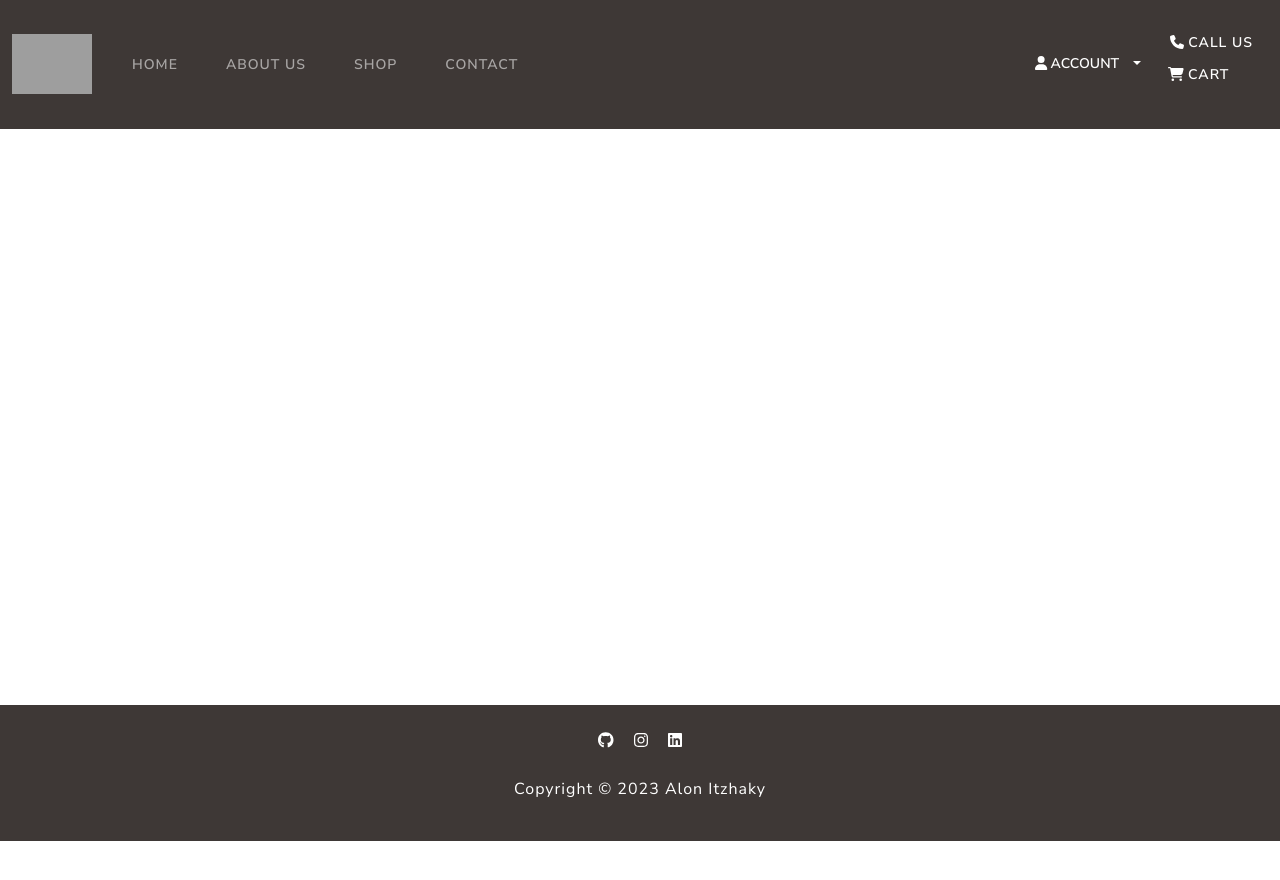
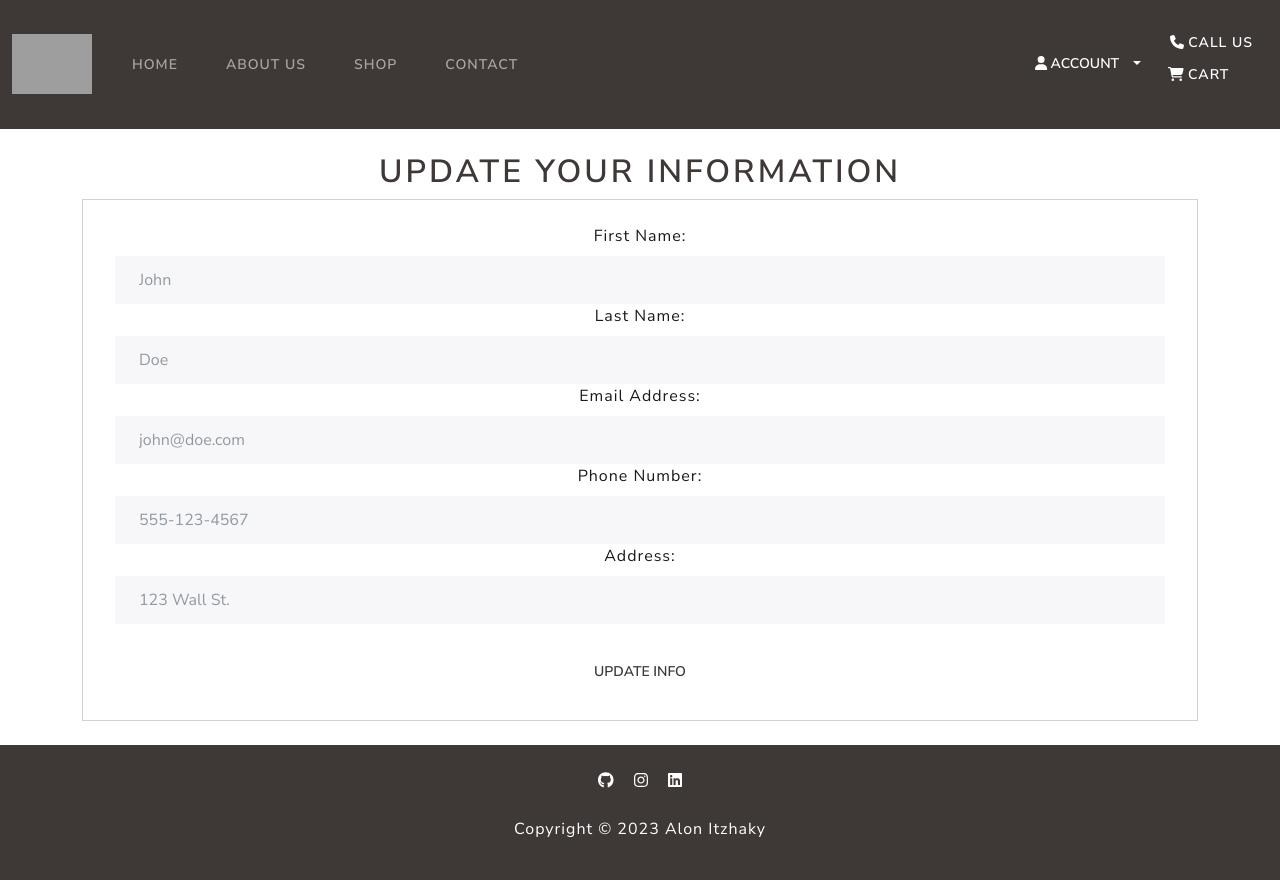
Before and after one commit to alonitzhaky/iretro, a React (Create React App) app in the folder code/frontend/app/: page /profile/update in a window 1280 px wide. Before the commit the page ends 841 px from the top, so only its background shows below. Built offline with nearby package versions, Linux system fonts and the light colour scheme; grey boxes are pictures that could not be loaded.

Commit message:
Added Profile Update

```diff
--- a/code/frontend/app/src/components/Authentication/Register.tsx
+++ b/code/frontend/app/src/components/Authentication/Register.tsx
@@ -6,6 +6,8 @@ import { registerUserAsync } from './authenticationSlice';
 const Register = () => {
     const iretroBrown = "rgb(62,56,54)"
     const dispatch = useAppDispatch()
+    const [firstName, setFirstName] = useState("")
+    const [lastName, setLastName] = useState("")
     const [username, setUsername] = useState("")
     const [password, setPassword] = useState("")
     const [passwordconfirm, setPasswordConfirm] = useState("")
@@ -21,7 +23,20 @@ const Register = () => {
                     <Col md={6}>
                         <h2 style={{color: iretroBrown}} className="text-center mb-4">Register</h2>
                         <Form>
-                            <Form.Group controlId="formBasicName">
+                        <Form.Group controlId="formBasicFirstName">
+                                <div className='d-flex justify-content-center'>
+                                    <Form.Label>First Name</Form.Label>
+                                </div>
+                                <Form.Control required type="text" placeholder="Enter your first name" value={firstName} onChange={(e) => setFirstName(e.target.value)} />
+                            </Form.Group>
+                            <Form.Group controlId="formBasicLastName">
+                                <div className='d-flex justify-content-center'>
+                                    <Form.Label>Last Name</Form.Label>
+                                </div>
+                                <Form.Control required type="text" placeholder="Enter your last name" value={lastName} onChange={(e) => setLastName(e.target.value)} />
+                            </Form.Group>
+
+                            <Form.Group controlId="formBasicUserName">
                                 <div className='d-flex justify-content-center'>
                                     <Form.Label>Username</Form.Label>
                                 </div>
@@ -48,7 +63,7 @@ const Register = () => {
                             <br />
                             {isValid &&
                                 <div className='d-flex justify-content-center'>
-                                    <Button style={{color: iretroBrown}} variant="primary" type="submit" className='btn btn-light' onClick={() => dispatch(registerUserAsync({ username, password, email }))}>
+                                    <Button style={{color: iretroBrown}} variant="primary" type="submit" className='btn btn-light' onClick={() => dispatch(registerUserAsync({ username, password, email, first_name: firstName, last_name: lastName }))}>
                                         Register
                                     </Button>
                                 </div> || 'The passwords are not identical. Try again.'}
--- a/code/frontend/app/src/components/Authentication/authenticationAPI.ts
+++ b/code/frontend/app/src/components/Authentication/authenticationAPI.ts
@@ -1,9 +1,9 @@
 import axios from 'axios'
 import { SERVER } from '../../env'
 
-export function registerUser(username: string, password: string, email: string) {
+export function registerUser(username: string, password: string, email: string, first_name: string, last_name: string) {
     return new Promise<{ data: any }>((resolve) =>
-        axios.post(SERVER + "/register/", { username, password, email }).then(res => resolve({ data: res.data })))
+        axios.post(SERVER + "/register/", { username, password, email, first_name, last_name }).then(res => resolve({ data: res.data })))
 }
 // export function loginUser(username: string, password: string) {
 //     return new Promise<{ data: any }>((resolve) =>
--- a/code/frontend/app/src/components/Profile/Profile.tsx
+++ b/code/frontend/app/src/components/Profile/Profile.tsx
@@ -1,4 +1,6 @@
 import React, { useEffect } from 'react'
+import { Button, Card, Col, ListGroup, Row } from 'react-bootstrap';
+import { Link } from 'react-router-dom';
 import { useAppDispatch, useAppSelector } from '../../app/hooks';
 import { getUserProfileAsync } from './profileSlice';
 
@@ -10,14 +12,51 @@ const Profile = () => {
 
     }, [])
 
-    const {name, email, admin, username} = useAppSelector((state) => state.profile)
+    const { first_name, last_name, username, admin, email } = useAppSelector((state) => state.profile)
     return (
         <div className='text-center'>
             <h1 style={{ color: iretroBrown }}>
                 User Profile
             </h1>
             <hr />
-            <h2>{name}</h2>
+            <Card className='d-flex justify-content-center'>
+                <Card.Body>
+                    <ListGroup variant="flush">
+                        <ListGroup.Item>
+                            <Row>
+                                <Col xs={6}><strong>Name:</strong></Col>
+                                <Col>{first_name} {last_name}</Col>
+                            </Row>
+                        </ListGroup.Item>
+                        <ListGroup.Item>
+                            <Row>
+                                <Col xs={6}><strong>Email Address:</strong></Col>
+                                <Col>{email}</Col>
+                            </Row>
+                        </ListGroup.Item>
+                        <ListGroup.Item>
+                            {admin === true &&
+                                <Row>
+                                    <Col xs={6}><strong>Status:</strong></Col>
+                                    <Col>Staff</Col>
+                                </Row>
+                            }
+                            {admin === false &&
+                                <Row>
+                                    <Col xs={6}><strong>Status:</strong></Col>
+                                    <Col>Active Customer</Col>
+                                </Row>
+                            }
+                        </ListGroup.Item>
+                        <br />
+                        <div>
+                            <Link to={'/profile/update'}>
+                                <Button style={{ color: iretroBrown }} variant="primary" type="submit" className='btn btn-light'>Click Here to Update Information</Button>
+                            </Link>
+                        </div>
+                    </ListGroup>
+                </Card.Body>
+            </Card>
         </div>
     )
 }
--- /dev/null
+++ b/code/frontend/app/src/components/Profile/UpdateInfo.tsx
@@ -0,0 +1,72 @@
+import React, { useState } from 'react'
+import { Button, Card, Form, ListGroup } from 'react-bootstrap';
+
+const UpdateInfo = () => {
+    const [firstName, setFirstName] = useState("")
+    const [lastName, setLastName] = useState("")
+    const [email, setEmail] = useState("")
+    const [phone, setPhone] = useState("")
+    const [address, setAddress] = useState("")
+    const iretroBrown = "rgb(62,56,54)";
+
+    return (
+        <div>
+            <div className='text-center'>
+                <h1 style={{ color: iretroBrown }}>
+                    Update Your Information
+                </h1>
+            </div>
+            <Card className='d-flex justify-content-center'>
+                <Card.Body>
+                    <ListGroup variant='flush'>
+                        <ListGroup.Item>
+                            <Form className='text-center'>
+                                <Form.Group controlId='changeFirstName'>
+                                    <Form.Label>
+                                        First Name:
+                                    </Form.Label>
+                                    <Form.Control type='text' value={firstName} placeholder="John" onChange={(e) => setFirstName(e.target.value)}>
+                                    </Form.Control>
+                                </Form.Group>
+                                <Form.Group controlId='changeLastName'>
+                                    <Form.Label>
+                                        Last Name:
+                                    </Form.Label>
+                                    <Form.Control type='text' value={lastName} placeholder="Doe" onChange={(e) => setLastName(e.target.value)}>
+                                    </Form.Control>
+                                </Form.Group>
+                                <Form.Group controlId='changeEmail'>
+                                    <Form.Label>
+                                        Email Address:
+                                    </Form.Label>
+                                    <Form.Control type='text' value={email} placeholder="john@doe.com" onChange={(e) => setEmail(e.target.value)}>
+                                    </Form.Control>
+                                </Form.Group>
+                                <Form.Group controlId='changePhone'>
+                                    <Form.Label>
+                                        Phone Number:
+                                    </Form.Label>
+                                    <Form.Control type='text' value={phone} placeholder="555-123-4567" onChange={(e) => setPhone(e.target.value)}>
+                                    </Form.Control>
+                                </Form.Group>
+                                <Form.Group controlId='changeShippingAddress'>
+                                    <Form.Label>
+                                        Address:
+                                    </Form.Label>
+                                    <Form.Control type='text' value={address} placeholder="123 Wall St." onChange={(e) => setAddress(e.target.value)}>
+                                    </Form.Control>
+                                </Form.Group>
+                                <br/>
+                                <Button style={{color: iretroBrown}} variant='primary' type='submit' className='btn btn-light'>
+                                    Update Info
+                                </Button>
+                            </Form>
+                        </ListGroup.Item>
+                    </ListGroup>
+                </Card.Body>
+            </Card>
+        </div>
+    )
+}
+
+export default UpdateInfo
--- a/code/frontend/app/src/index.tsx
+++ b/code/frontend/app/src/index.tsx
@@ -15,6 +15,7 @@ import ContactUs from './components/ContactUs/ContactUs';
 import Profile from './components/Profile/Profile';
 
 import './bootstrap.min.css';
+import UpdateInfo from './components/Profile/UpdateInfo';
 
 const container = document.getElementById('root')!;
 const root = createRoot(container);
@@ -34,6 +35,7 @@ root.render(
             <Route path="/register" element={<Register />} />
             <Route path="/contact" element={<ContactUs />} />
             <Route path="/profile" element={<Profile />} />
+            <Route path="/profile/update" element={<UpdateInfo />} />
           </Routes>
         </Container>
         <br/>
--- a/code/frontend/app/src/models/Profile.ts
+++ b/code/frontend/app/src/models/Profile.ts
@@ -1,6 +1,7 @@
 export default class Profile {
     id?:number
-    name: string = ""
+    first_name: string = ""
+    last_name: string = ""
     email: string = ""
     admin: boolean = false
     username: string = ""
```
Also changed, not shown: code/frontend/app/src/components/Authentication/authenticationSlice.ts (+7 -3 lines), code/frontend/app/src/components/Profile/UpdateDefault.tsx (added, +82 -0 lines), code/frontend/app/src/components/Profile/profileSlice.ts (+6 -3 lines), code/frontend/app/src/App.tsx (line endings or trailing spaces), 2 other files (tests, documents, lock files or other folders).
